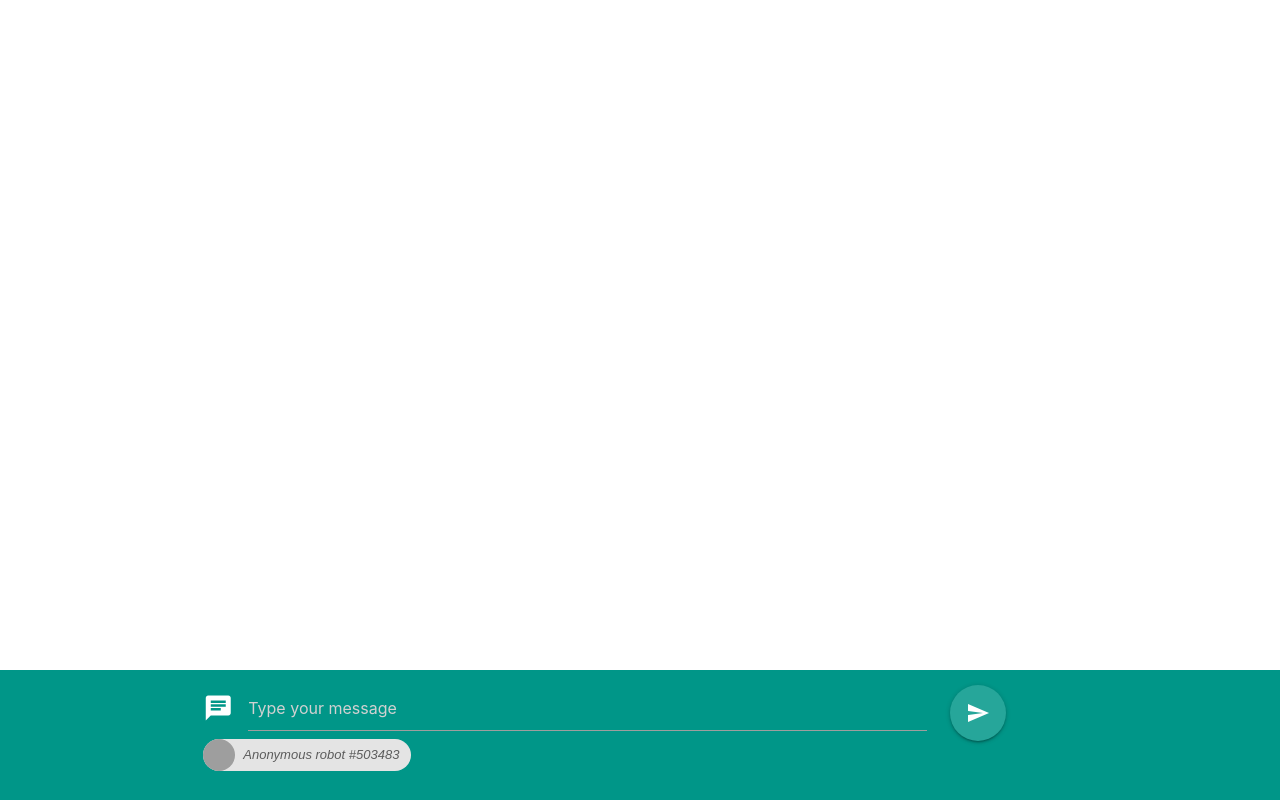
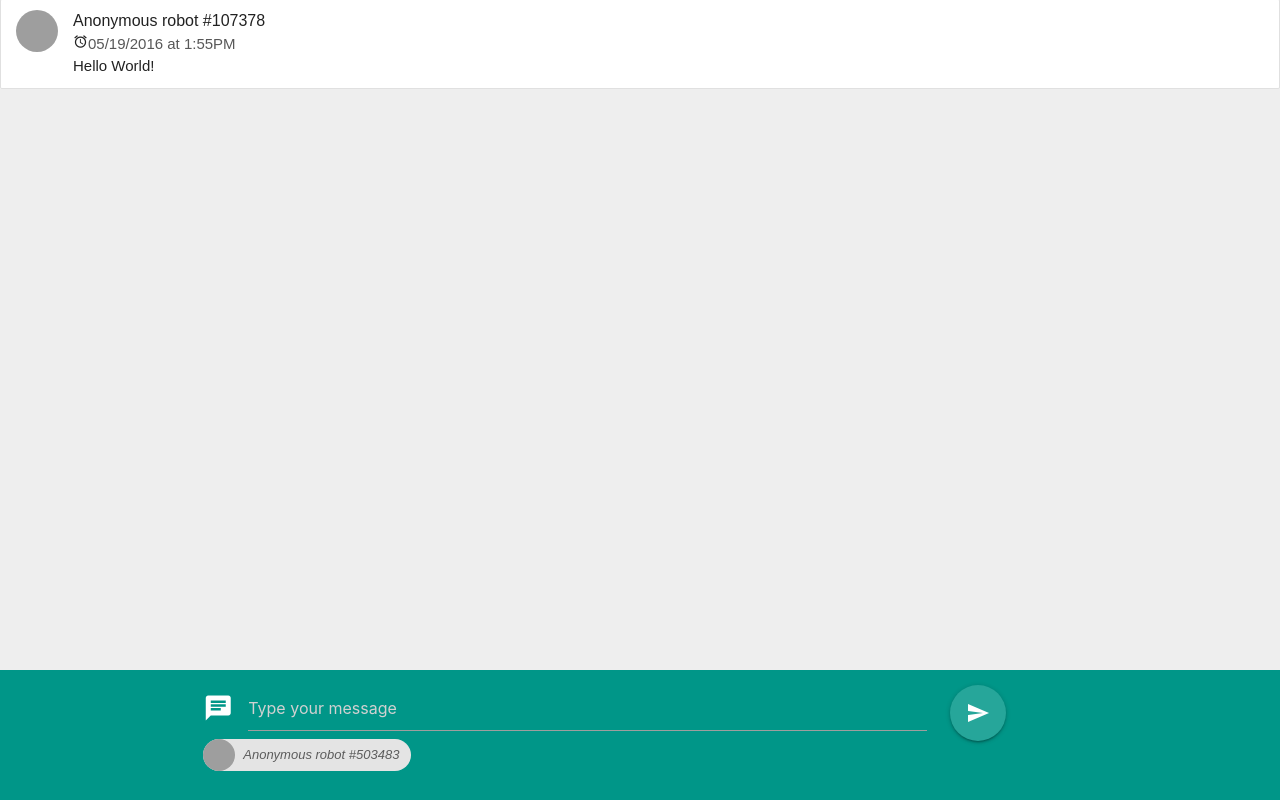
Before and after one commit to shundev/dapp-boilerplate, a React (Vite) app: page / in a window 1280 px wide. Built offline with nearby package versions, Linux system fonts and the light colour scheme; grey boxes are pictures that could not be loaded.

Commit message:
message history ui

```diff
--- a/src/App.js
+++ b/src/App.js
@@ -1,12 +1,14 @@
 import React, { Component } from 'react'
 import ChatInput from './ChatInput'
+import ChatHistory from './ChatHistory'
 
-import './App.styl'
+// import './App.styl'
 
 class App extends Component {
   render() {
     return (
       <div className="App">
+        <ChatHistory />
         <ChatInput />
       </div>
     );
--- a/src/App.styl
+++ b/src/App.styl
@@ -1,15 +1,2 @@
-footer
-  color: white
-  position: fixed
-  padding: 0
-  bottom: 0
-  left: 0
-  width: 100%
-  height: 130px
-
-footer .input-field input,
-button
-  border-color: #FFFFFF
-
-.chip
-  font-style: italic
+body
+  color: red
--- /dev/null
+++ b/src/ChatHistory.js
@@ -0,0 +1,22 @@
+import React from 'react'
+
+import './ChatHistory.styl'
+
+export default class ChatHistory extends React.Component {
+  render() {
+    return (
+      <ul className="collection">
+        <li className="collection-item avatar">
+          <img src="//robohash.org/107378?set=set2&bgset=bg2&size=70x70" alt="107378" className="circle" />
+          <span className="title">Anonymous robot #107378</span>
+          <p>
+            <i className="prefix tiny material-icons">alarm</i>
+            <span className="message-date">05/19/2016 at 1:55PM</span>
+            <br />
+            <span>Hello World!</span>
+          </p>
+        </li>
+      </ul>
+    )
+  }
+}
--- /dev/null
+++ b/src/ChatHistory.styl
@@ -0,0 +1,9 @@
+.collection
+  margin-bottom: 130px
+  margin-top: -1px
+
+.message-date
+  color: #585858
+
+body
+  background: #EEEEEE
--- a/src/ChatInput.js
+++ b/src/ChatInput.js
@@ -1,4 +1,6 @@
 import React from 'react'
+
+import './ChatInput.styl'
 
 export default class ChatInput extends React.Component {
   render() {
--- /dev/null
+++ b/src/ChatInput.styl
@@ -0,0 +1,15 @@
+footer
+  color: white
+  position: fixed
+  padding: 0
+  bottom: 0
+  left: 0
+  width: 100%
+  height: 130px
+
+footer .input-field input,
+button
+  border-color: #FFFFFF
+
+.chip
+  font-style: italic
```
